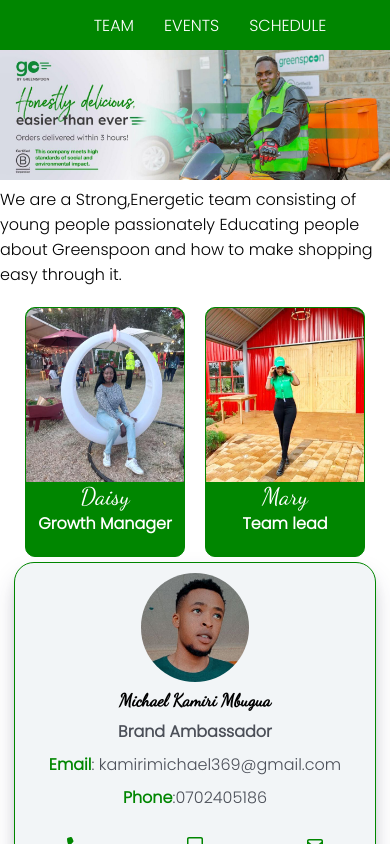
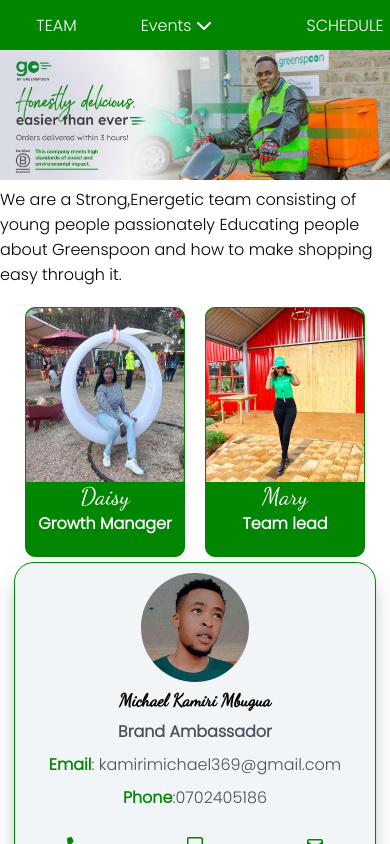
Before and after one commit to mike-mbugua/greenspoonBA, a React (Create React App) app in the folder greenspoon-ba/: page /team in a window 390 px wide. Shown: the top 844 px of the page. Built offline with nearby package versions, Linux system fonts and the light colour scheme.

Commit message:
add media query

```diff
--- a/greenspoon-ba/src/components/Navbar/Nav.css
+++ b/greenspoon-ba/src/components/Navbar/Nav.css
@@ -26,6 +26,133 @@
 .green-banner{
     width: 100%;
 }
+.dropdown{
+    translate: 0 -20px;
+    position: relative;
+    cursor: pointer;
+}
+.dropdown > button{
+
+    width: 200px;
+    text-align: start;
+    /* margin: 10px; */
+    margin-top: 0;
+    height: 0px;
+    border: 0;
+    border-radius: 6px;
+    background-color: transparent;
+    /* background-color: red; */
+}
+.menu{
+    display: flex;
+    text-align: start;
+}
+.dropdown > .content{
+    position: absolute;
+    z-index: 2;
+    top: 10;
+    left: 0;
+    width: 100%;
+    height: 65px;
+    padding: 10px 20px;
+    display: flex;
+    flex-direction: column;
+    align-items: center;
+    justify-content: center;
+    gap: 10px;
+    color: white;
+}
+.dropdown >.content::after{
+    /* content: ""; */
+    position: absolute;
+    bottom: 6px;
+    right: 5%;
+    width: 100%;
+    height: 1px;
+    transform: scaleX(0);
+    background: rgb(255 255 255 / 30%);
+    transition: 0.3s;
+}
+.dropdown:hover > .content::after {
+    transform: scaleX(1);
+  }
+
+  .dropdown > .content > span:first-child {
+    font-size: 20px;
+  }
+
+  .dropdown > .content > span:last-child {
+    margin-left: 0;
+  }
+
+  .dropdown > .content > span:last-child {
+    transition: 0.3s;
+  }
+
+  .dropdown:hover > .content > span:last-child {
+    rotate: -180deg;
+  }
+  .menu .icons{
+    display: flex;
+    /* flex-direction: column; */
+    justify-content: start;
+    margin-left: 10px;
+    text-align: start;
+  }
+
+  .dropdown > .menu {
+    position: absolute;
+    z-index: 1;
+    top: -8px;
+    left: 60%;
+    right: 5%;
+    display: flex;
+    flex-direction: column;
+    justify-content: start;
+    width: 110%;
+    padding: 70px 0 0px;
+    border-radius: 6px;
+    translate: -50% 0;
+    opacity: 0;
+    scale: 0.85;
+    background: var(--secondary-color);
+    transition: 0.3s;
+  }
+  .icons{
+    padding: 0 10px;
+    display: flex;
+    justify-content: center;
+    align-items: center;
+  }
+  .icons:hover{
+    border-radius: 5px;
+    background-color:  rgb(0 0 0 / 10%);;
+  }
+  .icons p{
+    margin-right: 5px;
+  }
+  .dropdown:hover > .menu {
+    visibility: visible;
+    opacity: 1;
+    scale: 1;
+  }
+
+  .dropdown > .menu > a {
+    display: flex;
+    align-items: start;
+    gap: 0px;
+    color: #f7f7f7;
+    font-size: 14px;
+    padding:10px 0px;
+  }
+
+  .dropdown > .menu > a:hover {
+    background: rgb(0 0 0 / 10%);
+  }
+
+  .dropdown > .menu > a > span {
+    font-size: 20px;
+  }
 @media only screen and (max-width: 576px) {
 
 }
--- a/greenspoon-ba/src/components/Navbar/Nav.jsx
+++ b/greenspoon-ba/src/components/Navbar/Nav.jsx
@@ -3,6 +3,9 @@
 import greenBanner from '../../assets/images/Greenspoon-Go-Homepage-Banner-1400x468.jpg'
 import greenLogo from './../../assets/images/greenspoon-logo.svg'
 import { Link } from 'react-router-dom'
+import { FontAwesomeIcon } from '@fortawesome/react-fontawesome'
+import { faChevronDown, faHouse, faTruck } from '@fortawesome/free-solid-svg-icons'
+import { faBuilding, faCalendar } from '@fortawesome/free-regular-svg-icons'
 function Nav() {
   return (
    <div className="navbar__main-container">
@@ -12,7 +15,33 @@
         </div>
     <div className="navLinks">
         <Link to={"/team"}>Team</Link>
-        <Link to={"/events"}>Events</Link>
+        <div className="dropdown">
+          <div className="content">
+            <div className="icons">
+            <p>Events</p>
+            <FontAwesomeIcon icon={faChevronDown} color='white'/>
+            </div>
+          </div>
+          <button type='button'></button>
+          <div className="menu">
+            <div className="icons">
+              <FontAwesomeIcon icon={faTruck} size='' color='white'/>
+              <a href="">Drive Run</a>
+            </div>
+            <div className="icons">
+              <FontAwesomeIcon icon={faHouse} color='white'/>
+              <a href="">Serviced Aparts</a>
+            </div>
+            <div className="icons">
+              <FontAwesomeIcon icon={faCalendar} color='white'/>
+              <a href="">Upcoming Events</a>
+            </div>
+            <div className="icons">
+              <FontAwesomeIcon icon={faTruck} color='white'/>
+              <a href="">Visited Aparts</a>
+            </div>
+          </div>
+        </div>
         <Link to={"/schedule"}>Schedule</Link>
 
     </div>
--- a/greenspoon-ba/src/components/Team/Team.css
+++ b/greenspoon-ba/src/components/Team/Team.css
@@ -67,8 +67,8 @@
     flex-direction: column;
     border: 1px solid var(--secondary-color);
   /* border: 2px solid var(--ast-global-color-6); */
-  width: 200px;
-  height: 300px;
+  width: 190px;
+  height: 250px;
   border-radius: 10px;
   align-items: center;
   color: white;
```
